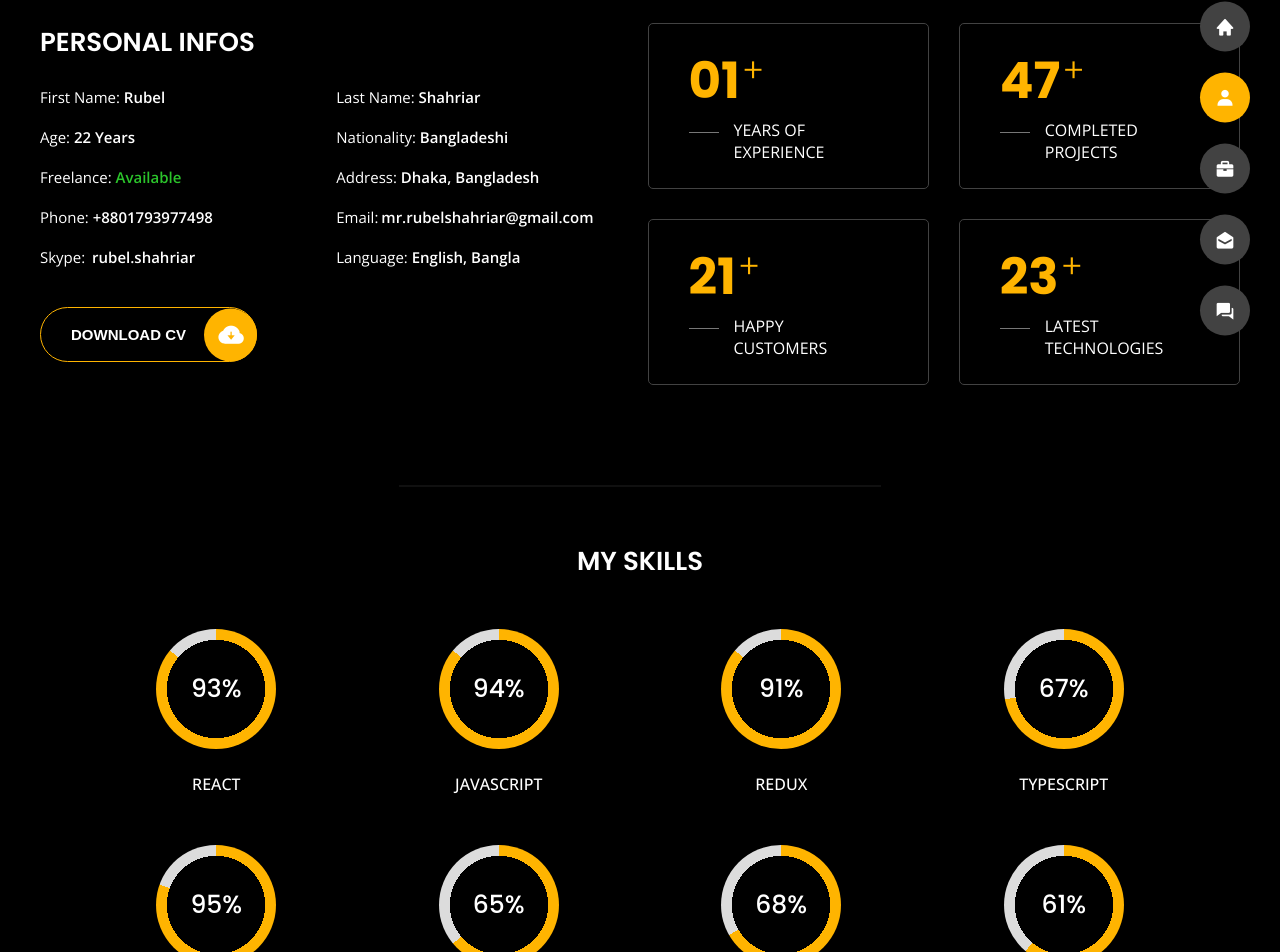
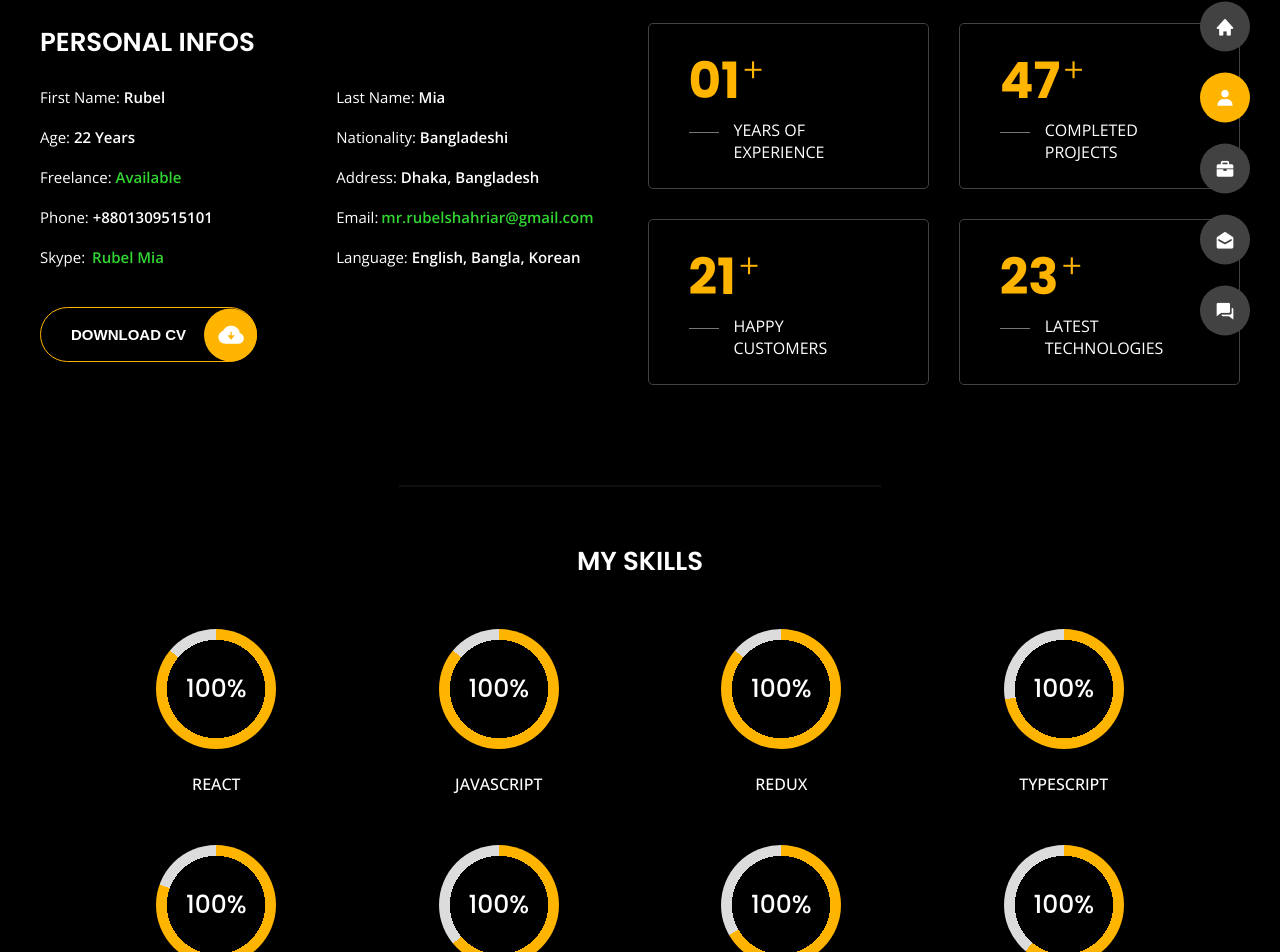
Before and after one commit to RubelShahriar/rubel-mia, a React (Create React App) app: page /about in a window 1280 px wide. Shown: the part 222-1174 px from the top of the page. Built offline with nearby package versions, Linux system fonts and the light colour scheme.

Commit message:
New updates

```diff
--- a/src/components/About.jsx
+++ b/src/components/About.jsx
@@ -27,24 +27,31 @@ const About = () => {
                           first name: <span>rubel</span>
                         </li>
                         <li>
-                          age: <span>22 years</span>
+                          age:{" "}
+                          <span>{new Date().getFullYear() - 2000} years</span>
                         </li>
                         <li>
                           freelance:{" "}
                           <span className="custom-clr">available</span>
                         </li>
                         <li>
-                          phone: <span>+8801793977498</span>
+                          phone: <span>+8801309515101</span>
                         </li>
                         <li>
-                          skype: <NavLink to="/">rubel.shahriar</NavLink>
+                          skype:{" "}
+                          <NavLink
+                            className="custom-clr"
+                            to="https://join.skype.com/invite/y50GkRTrfV58"
+                          >
+                            Rubel Mia
+                          </NavLink>
                         </li>
                       </ul>
                     </div>
                     <div>
                       <ul>
                         <li>
-                          last name: <span>shahriar</span>
+                          last name: <span>mia</span>
                         </li>
                         <li>
                           nationality: <span>bangladeshi</span>
@@ -54,12 +61,15 @@ const About = () => {
                         </li>
                         <li>
                           email:
-                          <a href="mailto:mr.rubelshahriar@gmail.com">
+                          <a
+                            className="custom-clr lowercase"
+                            href="mailto:mr.rubelshahriar@gmail.com"
+                          >
                             mr.rubelshahriar@gmail.com
                           </a>
                         </li>
                         <li>
-                          language: <span>english, bangla</span>
+                          language: <span>english, bangla, korean</span>
                         </li>
                       </ul>
                     </div>
@@ -67,10 +77,9 @@ const About = () => {
                   <div className="btn-main">
                     <button className="button">
                       <span className="btn-span-text">
-                        <a href="https://drive.google.com/uc?export=download&id=1f_ibPb0EimXrjvVNZd3KerjL_A5X3rJi">
+                        <a href="https://drive.google.com/file/d/1AN-BcKOfRwPybpdZVO2AFXd2p2pMuxe1">
                           download cv
-                          {/* https://drive.google.com/file/d/17qpGCeoP2pYbsEn74gR06YIaMtwppvnS/view?usp=sharing */}
-                          {/* https://drive.google.com/file/d/1f_ibPb0EimXrjvVNZd3KerjL_A5X3rJi/view?usp=share_link */}
+                          {/* https://drive.google.com/file/d/1AN-BcKOfRwPybpdZVO2AFXd2p2pMuxe1/view?usp=sharing */}
                         </a>
                       </span>
                     </button>
@@ -112,49 +121,49 @@ const About = () => {
             <div className="skills-grid-layout">
               <div className="progress-wrap">
                 <div className="progress react">
-                  <span>93%</span>
+                  <span>100%</span>
                 </div>
                 <p>react</p>
               </div>
               <div className="progress-wrap">
                 <div className="progress javascript">
-                  <span>94%</span>
+                  <span>100%</span>
                 </div>
                 <p>javascript</p>
               </div>
               <div className="progress-wrap">
                 <div className="progress redux">
-                  <span>91%</span>
+                  <span>100%</span>
                 </div>
                 <p>redux</p>
               </div>
               <div className="progress-wrap">
                 <div className="progress typescript">
-                  <span>67%</span>
+                  <span>100%</span>
                 </div>
                 <p>typescript</p>
               </div>
               <div className="progress-wrap">
                 <div className="progress sass">
-                  <span>95%</span>
+                  <span>100%</span>
                 </div>
                 <p>sass</p>
               </div>
               <div className="progress-wrap">
                 <div className="progress nodejs">
-                  <span>65%</span>
+                  <span>100%</span>
                 </div>
                 <p>node js</p>
               </div>
               <div className="progress-wrap">
                 <div className="progress mongodb">
-                  <span>68%</span>
+                  <span>100%</span>
                 </div>
                 <p>mongo db</p>
               </div>
               <div className="progress-wrap">
                 <div className="progress expressjs">
-                  <span>61%</span>
+                  <span>100%</span>
                 </div>
                 <p>express js</p>
               </div>
@@ -187,7 +196,7 @@ const About = () => {
                     <span className="date">2022/01 - 2022/06</span>
                     <h5>
                       freelance developer{" "}
-                      <span className="place">upwork/fiver</span>
+                      <span className="place">upwork/fiverr</span>
                     </h5>
                     <p>
                       Worked as a freelance developer from jan 2022 to june
--- a/src/components/Home.jsx
+++ b/src/components/Home.jsx
@@ -31,16 +31,16 @@ const Home = () => {
                 <div>
                   <h1 className="first-heading">
                     <div className="line"></div>
-                    i'm rubel shahriar.
+                    i'm rubel mia.
                   </h1>
-                  <h1 className="second-heading">web developer</h1>
+                  <h1 className="second-heading">a web developer</h1>
                   <p className="para">
-                    I'm a Bangladesh based web developer focused on crafting
-                    user-friendly experiences, manage all aspects of web
-                    development from concept to requirements definition, design,
-                    development, launch, maintenance, user support and enjoy
-                    working closely with team members to produce high-quality
-                    deliverables.
+                    I'm a Dhaka, Bangladesh-based web developer focused on
+                    crafting user-friendly experiences. I manage all aspects of
+                    web development, from concept and requirements definition to
+                    design, development, launch, maintenance, and user support.
+                    I enjoy working closely with team members to produce
+                    high-quality deliverables.
                   </p>
                   <div className="btn-main">
                     <button className="button">
--- a/src/components/about.css
+++ b/src/components/about.css
@@ -42,7 +42,11 @@
   font-weight: 600;
 }
 .info-left-inner-flex .custom-clr {
-  color: #2bc42b;
+  color: #31d631;
+  text-transform: capitalize;
+}
+.info-left-inner-flex .lowercase {
+  text-transform: lowercase;
 }
 .credits-item {
   display: grid;
```
